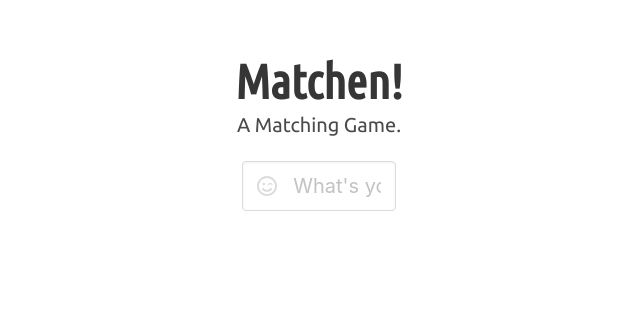
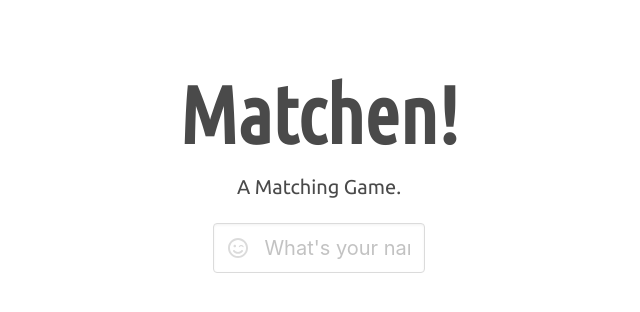
Before and after one commit to kaboel/matchen, a Vue app: page / in a window 1280 px wide. Shown: the part 154-466 px from the top of the page, without its empty margins (321-961 px from the left). Built offline with nearby package versions, Linux system fonts and the light colour scheme.

Commit message:
configure dashboard

```diff
--- a/src/components/Dashboard.vue
+++ b/src/components/Dashboard.vue
@@ -1,8 +1,8 @@
 <template>
-  <section class="hero has-background">
+  <div class="hero has-background">
     <div class="hero-body">
       <div class="container">
-        <h1 class="title is-1">
+        <h1 class="app-title">
           Matchen!
         </h1>
         <h2 class="subtitle">
@@ -13,41 +13,68 @@
             <div class="field">
               <div class="control has-icons-left">
                 <input class="input is-medium"
+                       v-model="playerName"
                        placeholder="What's your name?">
                 <span class="icon is-left">
               <fa-icon :icon="['far', 'smile-wink']"/>
             </span>
               </div>
             </div>
+            <div class="container pt-5"
+                 v-if="playerName!==''">
+              <p class="subtitle is-5 is-marginless">
+                Hello,
+              </p>
+              <p class="subtitle player-name is-1">
+                {{ playerName+"!" }}
+              </p>
+            </div>
           </div>
         </div>
       </div>
     </div>
-  </section>
+  </div>
 </template>
 
 <script>
   /* eslint-disable no-unused-vars */
-  import { mapGetters, mapActions } from 'vuex'
+  import { mapActions } from 'vuex'
 
   const comp = {
     name: 'Dashboard',
     data: () => ({
-      /* eslint-disable no-unused-labels */
+      playerName: '',
+      startButton: false,
+    }),
+    watch: {
+      playerName: {
+        deep: true,
+        immediate: true,
+        handler() {
 
-    })
+        }
+      }
+    },
+    methods: {
+      ...mapActions({
+        setPlayer: 'setPlayer',
+      }),
+    },
   }
 
   export default comp
 </script>
 
-<style>
-  .title {
+<style scoped>
+  .app-title {
+    font-size: 5rem;
+  }
+  .app-title, .player-name {
     font-family: 'Ubuntu Condensed', sans-serif !important;
-    font-weight: bold;
+    font-weight: bolder;
   }
   .hero {
-    margin: 20vh;
+    margin: 20vh auto;
     text-align: center;
   }
 </style>
```
